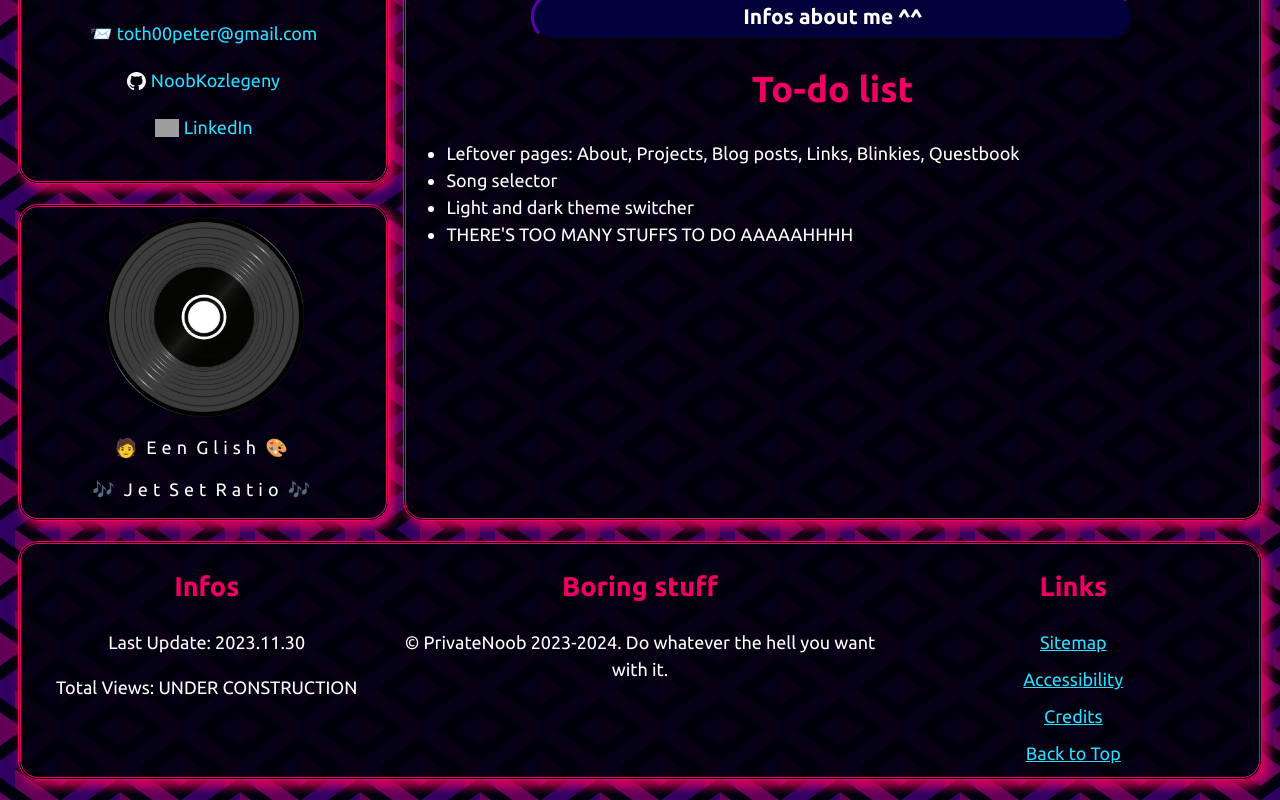
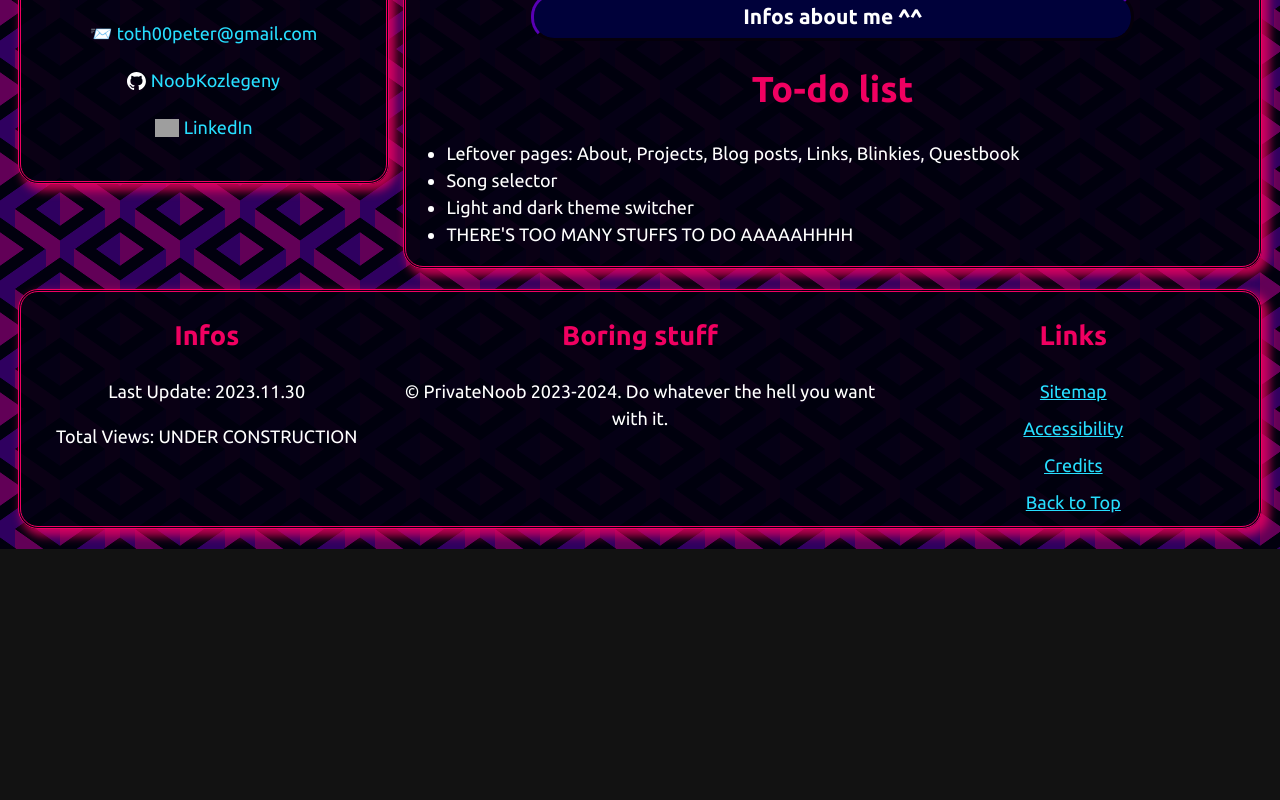
Before and after one commit to PrivateN00b/privatenoob.top, a React (Vite) app: page / in a window 1280 px wide. Shown: the part 1111-1911 px from the top of the page. After the commit the page ends 1660 px from the top, so only its background shows below. Built offline with nearby package versions, Linux system fonts and the light colour scheme; grey boxes are pictures that could not be loaded.

Commit message:
Commented out MusicPlayer

```diff
--- a/src/pages/Home.tsx
+++ b/src/pages/Home.tsx
@@ -4,7 +4,6 @@ import CenteredH1 from "../components/ui/CenteredH1";
 import StyledParagraph from "../components/ui/StyledParagraph";
 import StyledItem from "../components/ui/StyledItem";
 import Container from "../components/ui/Container";
-import MusicPlayer from "../layouts/sublayouts/MusicPlayer";
 import LeftSideDiv from "../components/ui/LeftSideDiv";
 import MainDiv from "../components/ui/MainDiv";
 
@@ -25,7 +24,7 @@ function Home() {
       <LeftSideDiv>
         <Bio />
         <Socials isLast={true} />
-        <MusicPlayer />
+        {/* <MusicPlayer /> */}
       </LeftSideDiv>
       <MainDiv>
         <CenteredH1>Introduction</CenteredH1>
--- a/src/pages/infos/About.tsx
+++ b/src/pages/infos/About.tsx
@@ -7,7 +7,6 @@ import LeftSideDiv from "../../components/ui/LeftSideDiv";
 import MainDiv from "../../components/ui/MainDiv";
 import StyledParagraph from "../../components/ui/StyledParagraph";
 import Bio from "../../layouts/sublayouts/Bio";
-import MusicPlayer from "../../layouts/sublayouts/MusicPlayer";
 import Socials from "../../layouts/sublayouts/Socials";
 
 function About() {
@@ -16,7 +15,7 @@ function About() {
       <LeftSideDiv>
         <Bio />
         <Socials isLast={true} />
-        <MusicPlayer />
+        {/* <MusicPlayer /> */}
       </LeftSideDiv>
       <MainDiv>
         <CenteredH1>Introduction</CenteredH1>
```
